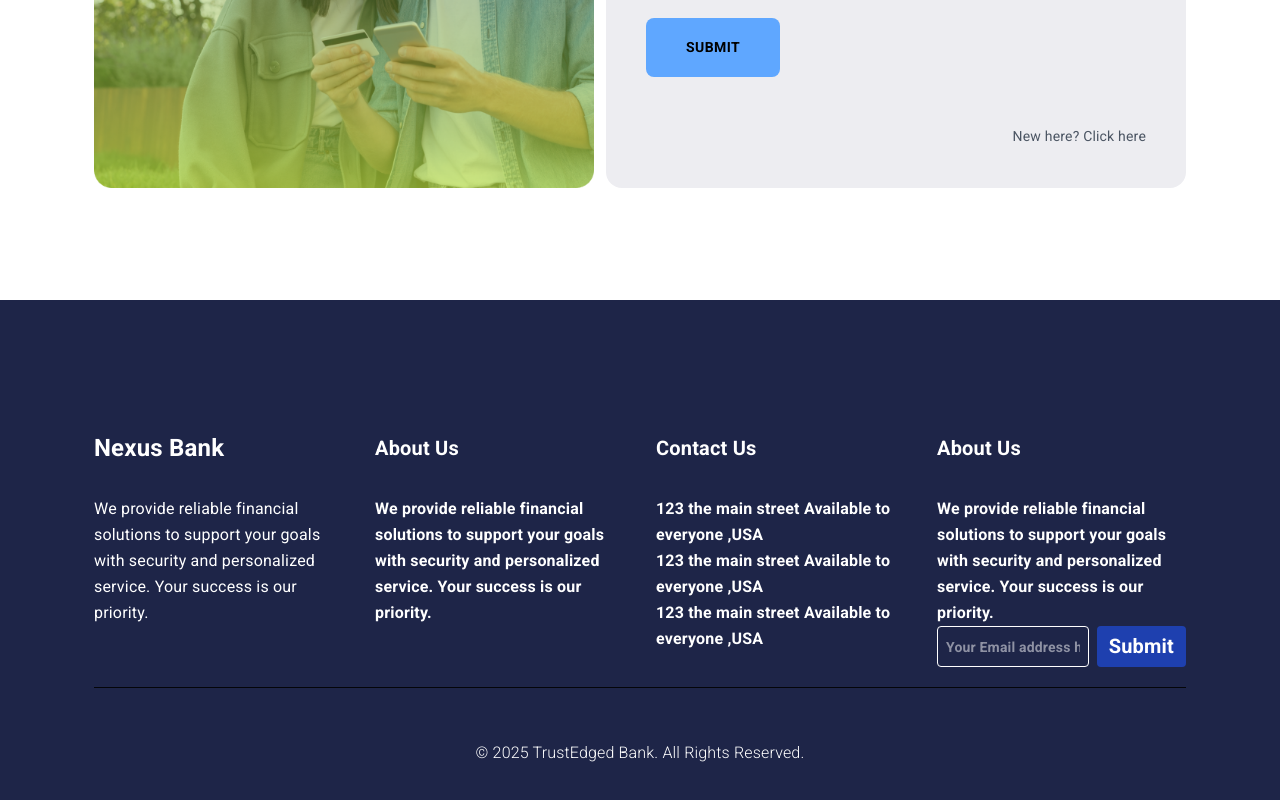
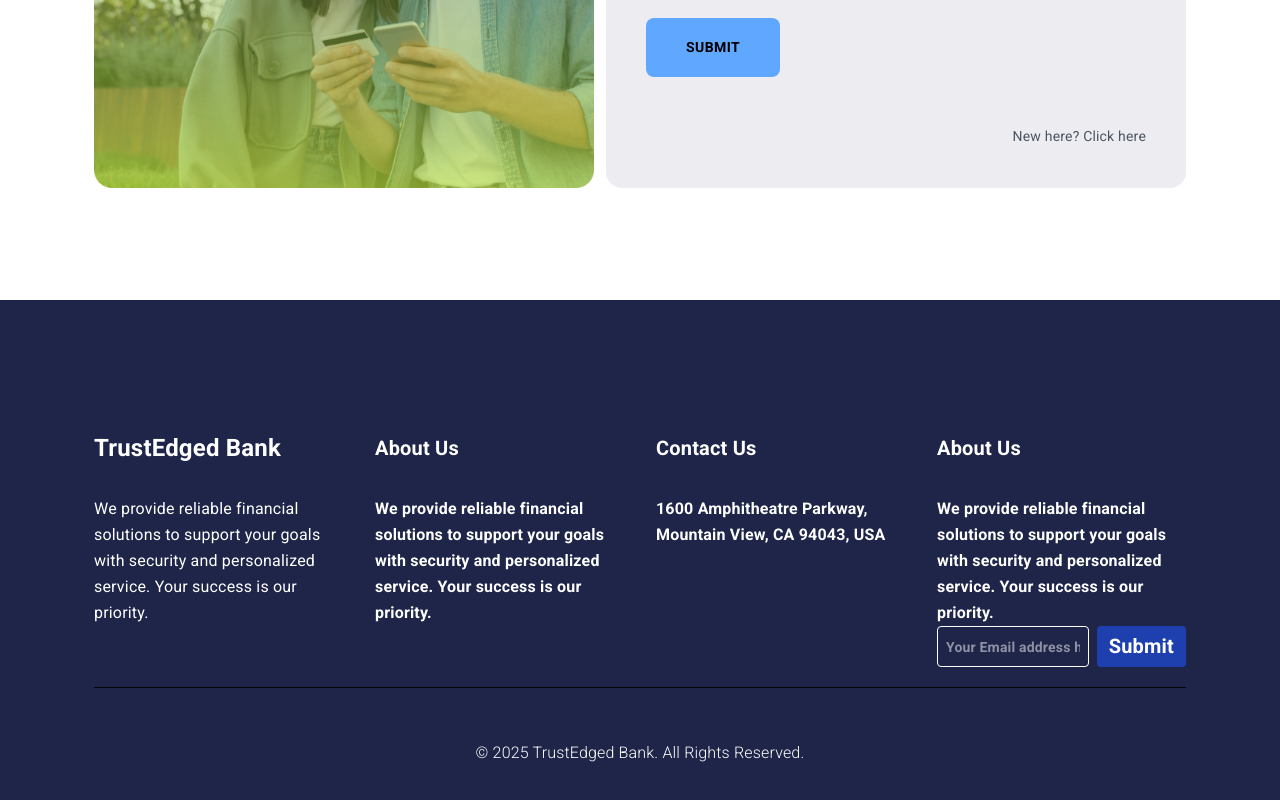
Before and after one commit to Dadedeji8/trustedged, a React (Create React App) app: page /authentication/sign-in in a window 1280 px wide. Shown: the part 1048-1848 px from the top of the page. Built offline with nearby package versions, Linux system fonts and the light colour scheme.

Commit message:
Added trustedged

```diff
--- a/src/layouts/authentication/sign-in/index.js
+++ b/src/layouts/authentication/sign-in/index.js
@@ -196,7 +196,7 @@ function Basic() {
           <Grid container spacing={4} className='my-5'>
             <Grid item md={3}>
               <h1 className='font-bold text-white mb-8 text-2xl'>
-                Nexus Bank
+                TrustEdged Bank
               </h1>
               <p className='text-[16px] text-white'>
                 We provide reliable financial solutions to support your goals with security and personalized service. Your success is our priority.
@@ -215,14 +215,9 @@ function Basic() {
                 Contact Us
               </h1>
               <p className='text-[16px]'>
-                123 the main street Available to everyone ,USA
+                1600 Amphitheatre Parkway, Mountain View, CA 94043, USA
               </p>
-              <p className='text-[16px]'>
-                123 the main street Available to everyone ,USA
-              </p>
-              <p className='text-[16px]'>
-                123 the main street Available to everyone ,USA
-              </p>
+
             </Grid>
             <Grid item md={3} className='font-bold text-white'>
               <h1 className='font-bold text-white mb-8'>
--- a/src/layouts/authentication/sign-up/index.js
+++ b/src/layouts/authentication/sign-up/index.js
@@ -291,7 +291,7 @@ function Cover() {
           <Grid container spacing={4} className='my-5'>
             <Grid item md={3}>
               <h1 className='font-bold text-white mb-8 text-2xl'>
-                Nexus Bank
+                TrustEdged Bank
               </h1>
               <p className='text-[16px] text-white'>
                 We provide reliable financial solutions to support your goals with security and personalized service. Your success is our priority.
```
